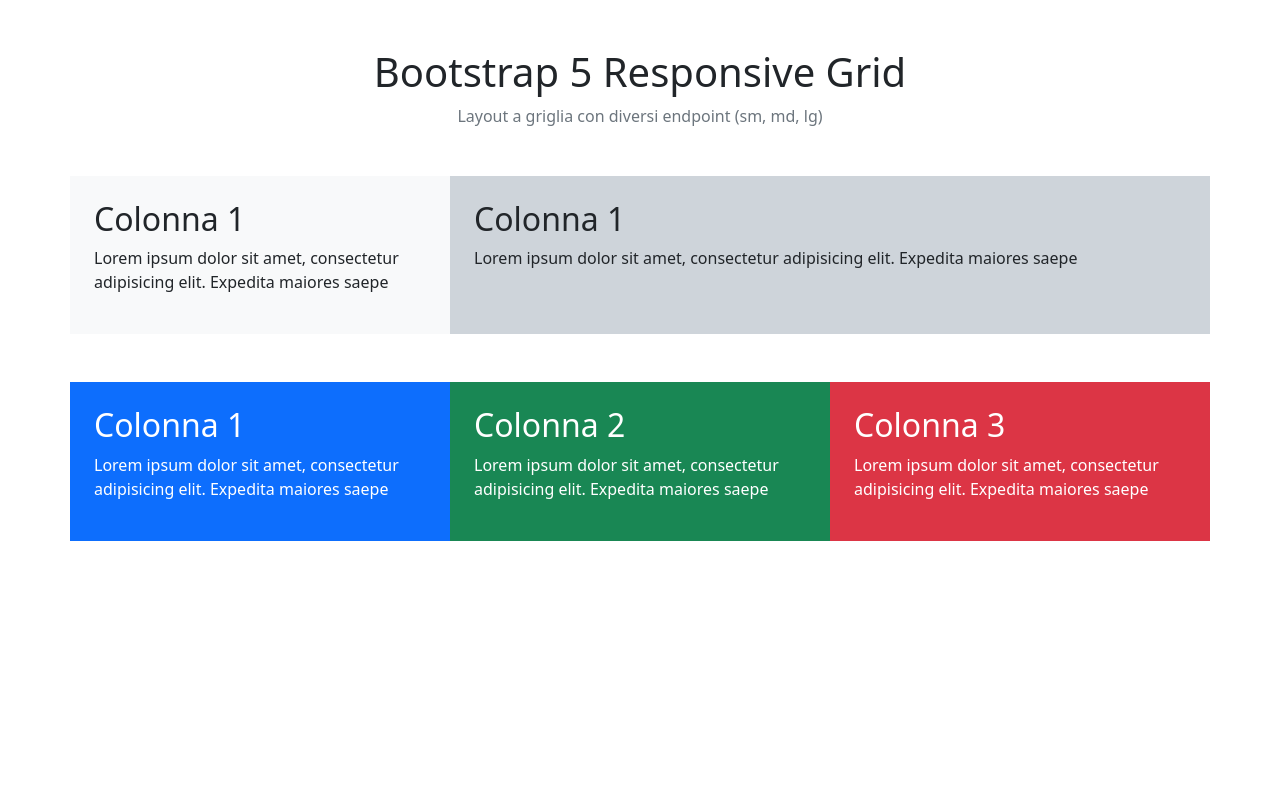
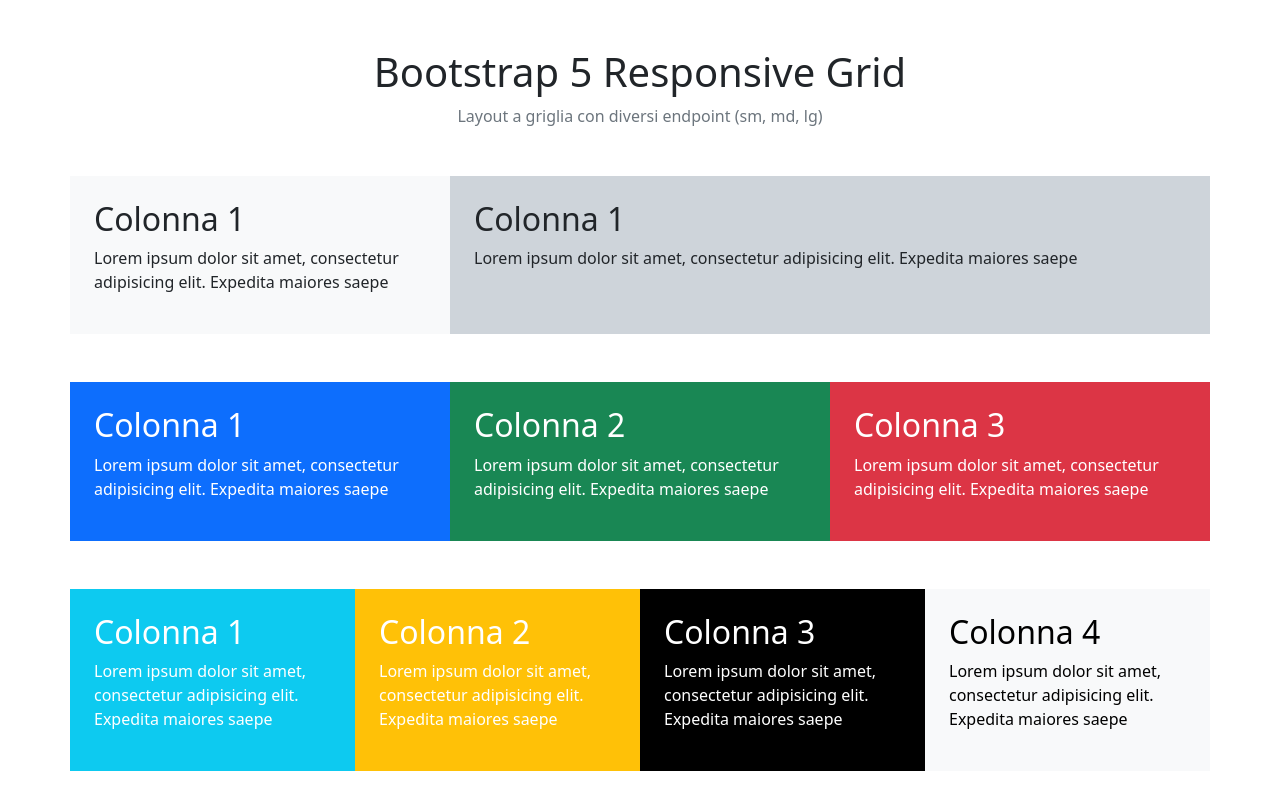
Before and after one commit to alessiotegoni/htmlcss-bootstrap-layout, a plain HTML site: page index.html in a window 1280 px wide. Drawn offline with nearby package versions, Linux system fonts and the light colour scheme.

Commit message:
[ADD] last block of cols (4 cols)

```diff
--- a/index.html
+++ b/index.html
@@ -43,22 +43,22 @@
       </section>
       <section class="mb-5">
         <div class="container container-xl">
-          <div class="row row-cols-2 row-cols-lg-3">
-            <div class="col bg-primary p-4 text-white">
+          <div class="row row-cols-2 row-cols-lg-3 text-white">
+            <div class="col bg-primary p-4">
               <h2>Colonna 1</h2>
               <p>
                 Lorem ipsum dolor sit amet, consectetur adipisicing elit.
                 Expedita maiores saepe
               </p>
             </div>
-            <div class="col bg-success p-4 text-white">
+            <div class="col bg-success p-4">
               <h2>Colonna 2</h2>
               <p>
                 Lorem ipsum dolor sit amet, consectetur adipisicing elit.
                 Expedita maiores saepe
               </p>
             </div>
-            <div class="col-12 bg-danger p-4 text-white">
+            <div class="col-12 bg-danger p-4">
               <h2>Colonna 3</h2>
               <p>
                 Lorem ipsum dolor sit amet, consectetur adipisicing elit.
@@ -68,6 +68,40 @@
           </div>
         </div>
       </section>
+      <div class="section mb-5">
+        <div class="container container-xl">
+          <div class="row row-cols-2 row-cols-lg-4 text-white">
+            <div class="col p-4 bg-info">
+              <h2>Colonna 1</h2>
+              <p>
+                Lorem ipsum dolor sit amet, consectetur adipisicing elit.
+                Expedita maiores saepe
+              </p>
+            </div>
+            <div class="col p-4 bg-warning">
+              <h2>Colonna 2</h2>
+              <p>
+                Lorem ipsum dolor sit amet, consectetur adipisicing elit.
+                Expedita maiores saepe
+              </p>
+            </div>
+            <div class="col p-4 bg-black">
+              <h2>Colonna 3</h2>
+              <p>
+                Lorem ipsum dolor sit amet, consectetur adipisicing elit.
+                Expedita maiores saepe
+              </p>
+            </div>
+            <div class="col p-4 bg-light text-black">
+              <h2>Colonna 4</h2>
+              <p>
+                Lorem ipsum dolor sit amet, consectetur adipisicing elit.
+                Expedita maiores saepe
+              </p>
+            </div>
+          </div>
+        </div>
+      </div>
     </main>
   </body>
 </html>
```
